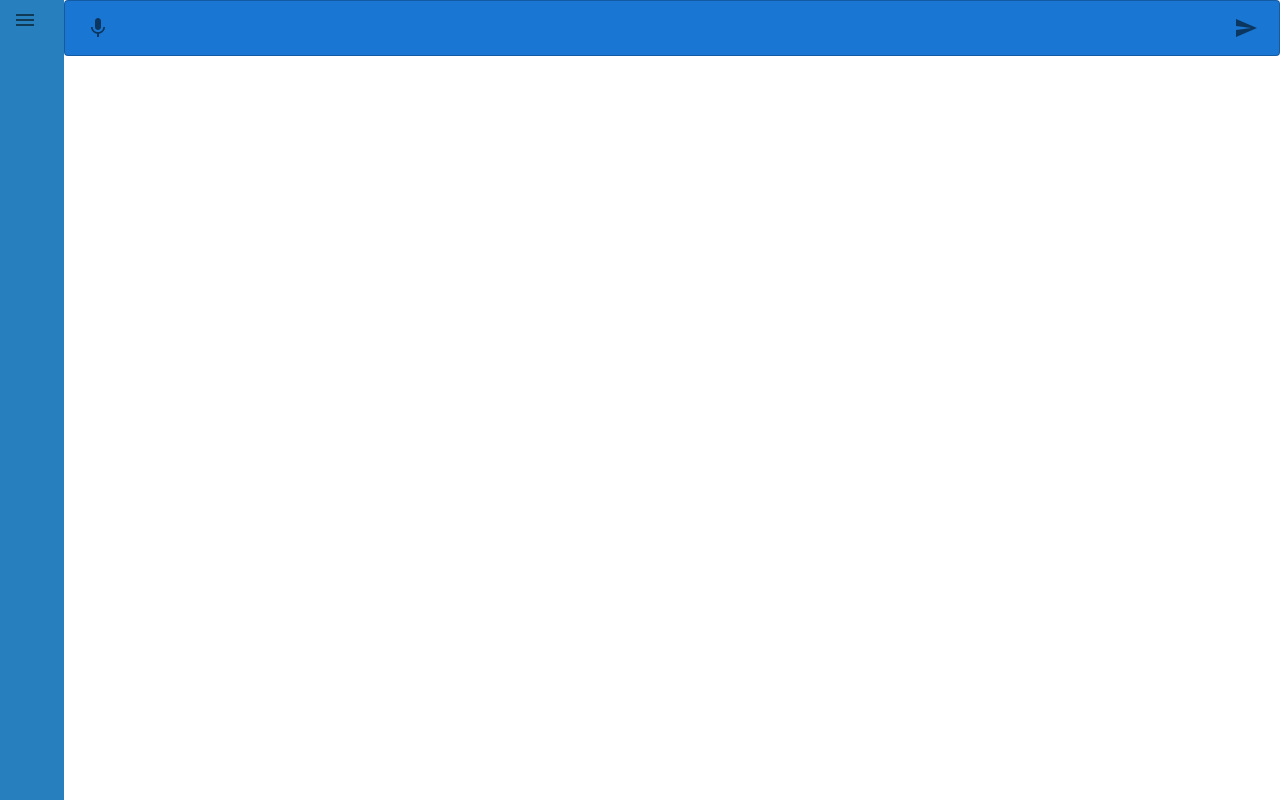
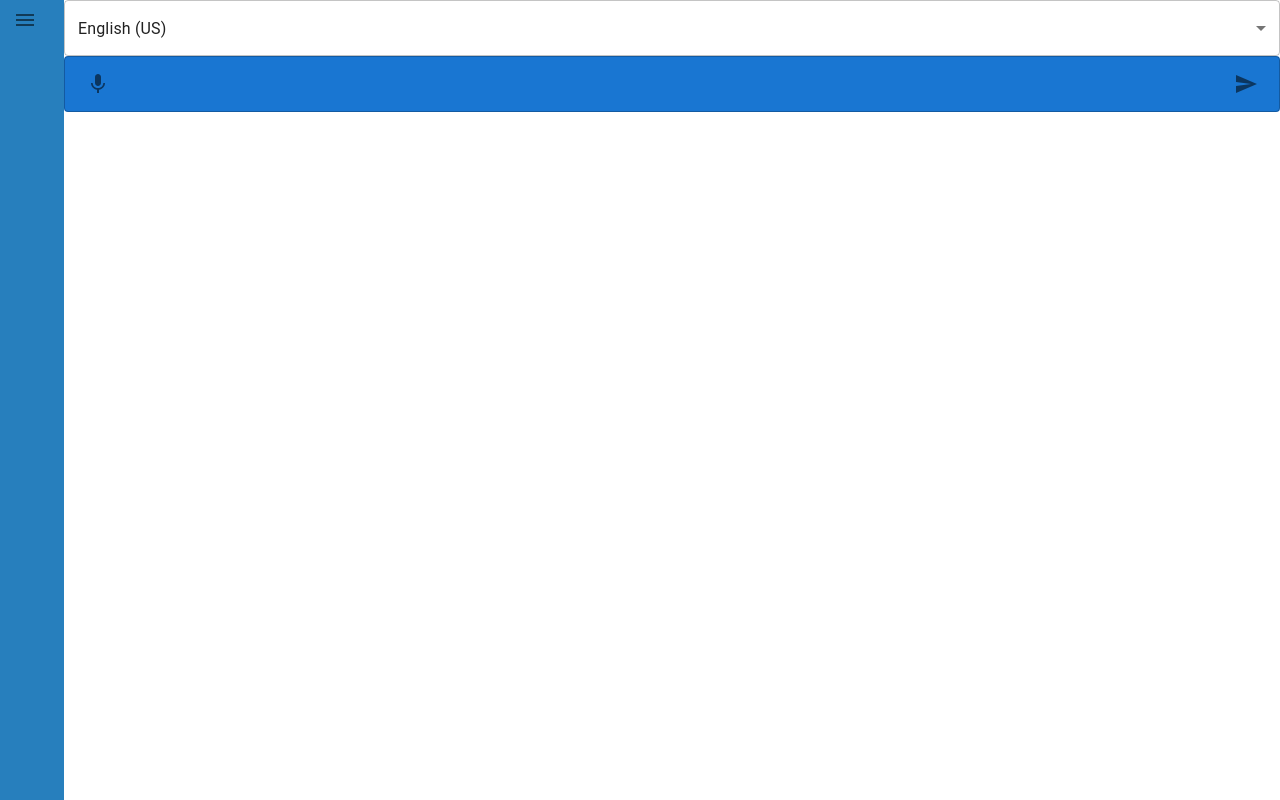
Before and after one commit to Stasnislau/talk-to-your-data, a React (Vite) app: page / in a window 1280 px wide. Built offline with nearby package versions, Linux system fonts and the light colour scheme.

Commit message:
implemented

```diff
--- a/src/components/inputBox/index.jsx
+++ b/src/components/inputBox/index.jsx
@@ -9,12 +9,13 @@ import {
 } from "@mui/material";
 import useMicFrequency from "../../hooks";
 import { Mic, Send } from "@mui/icons-material";
+import LanguageDropdown from "../languageDropdown";
 
 const InputBox = () => {
   const store = useContext(Context);
   const [text, setText] = useState("");
   const [isRecording, setIsRecording] = useState(false);
-  const frequency = useMicFrequency(isRecording);
+  const frequency = useMicFrequency({ isEnabled: Boolean(isRecording) });
   const handleSend = () => {
     // to be implemented
   };
@@ -28,22 +29,25 @@ const InputBox = () => {
       border: 2px solid red;
       border-radius: 50%;
       opacity: 0.5;
-      overflow: hidden;
       background-color: #dc143c;
-      width: calc(40px + ${({ volume }) => Math.sqrt(volume) * 1}px);
-      height: calc(40px + ${({ volume }) => Math.sqrt(volume) * 1}px);
+      width: calc(40px + ${({ volume }) => Math.sqrt(volume)}px);
+      height: calc(40px + ${({ volume }) => Math.sqrt(volume)}px);
       top: calc(50%-${({ volume }) => volume}px);
       left: calc(50%-${({ volume }) => volume}px);
     }
   `;
-
+  const availableLanguages = [
+    { value: "en-US", label: "English (US)" },
+    { value: "pl-PL", label: "Polski (PL)" },
+  ];
+  const [language, setLanguage] = useState(availableLanguages[0].value);
   useEffect(() => {
     const recordText = () => {
       if ("webkitSpeechRecognition" in window) {
         const SpeechRecognition =
           window.SpeechRecognition || window.webkitSpeechRecognition;
         const recognition = new SpeechRecognition();
-        recognition.lang = "en-US";
+        recognition.lang = language;
         recognition.interimResults = false;
         recognition.maxAlternatives = 1;
         recognition.start();
@@ -53,10 +57,12 @@ const InputBox = () => {
             setText(speechResult);
           } else {
             recognition.stop();
+            setIsRecording(false);
           }
         };
         recognition.onspeechend = () => {
           recognition.stop();
+          setIsRecording(false);
         };
         recognition.onerror = (event) => {
           console.log(event.error);
@@ -65,7 +71,9 @@ const InputBox = () => {
         return;
       }
     };
-    if (isRecording) recordText();
+    if (isRecording) {
+      recordText();
+    }
   }, [isRecording]);
   const handleKeyDown = (event) => {
     if (event.key === "Enter") {
@@ -78,11 +86,16 @@ const InputBox = () => {
       sx={{
         position: "relative",
         display: "flex",
-        flexDirection: "row",
+        flexDirection: "column",
         width: "100%",
         boxSizing: "border-box",
       }}
     >
+      <LanguageDropdown
+        languages={availableLanguages}
+        currentLanguage={language}
+        changeLanguage={setLanguage}
+      />
       <TextField
         fullWidth
         maxRows={8}
@@ -107,8 +120,9 @@ const InputBox = () => {
             <InputAdornment position="start">
               <IconButton
                 onClick={() => {
-                 setIsRecording(!isRecording);
+                  setIsRecording(!isRecording);
                 }}
+                backgroundColor="red"
               >
                 <StyledBox
                   volume={frequency}
--- /dev/null
+++ b/src/components/languageDropdown/index.jsx
@@ -0,0 +1,30 @@
+import { Select, MenuItem } from "@mui/material";
+import PropTypes from "prop-types";
+
+LanguageDropdown.propTypes = {
+  languages: PropTypes.arrayOf(
+    PropTypes.shape({
+      value: PropTypes.string.isRequired,
+      label: PropTypes.string.isRequired,
+    })
+  ).isRequired,
+  currentLanguage: PropTypes.string.isRequired,
+  changeLanguage: PropTypes.func.isRequired,
+};
+function LanguageDropdown({ languages, currentLanguage, changeLanguage }) {
+  const handleLanguageChange = (event) => {
+    changeLanguage(event.target.value);
+  };
+
+  return (
+    <Select value={currentLanguage} onChange={handleLanguageChange}>
+      {languages.map((language) => (
+        <MenuItem key={language.value} value={language.value}>
+          {language.label}
+        </MenuItem>
+      ))}
+    </Select>
+  );
+}
+
+export default LanguageDropdown;
```
